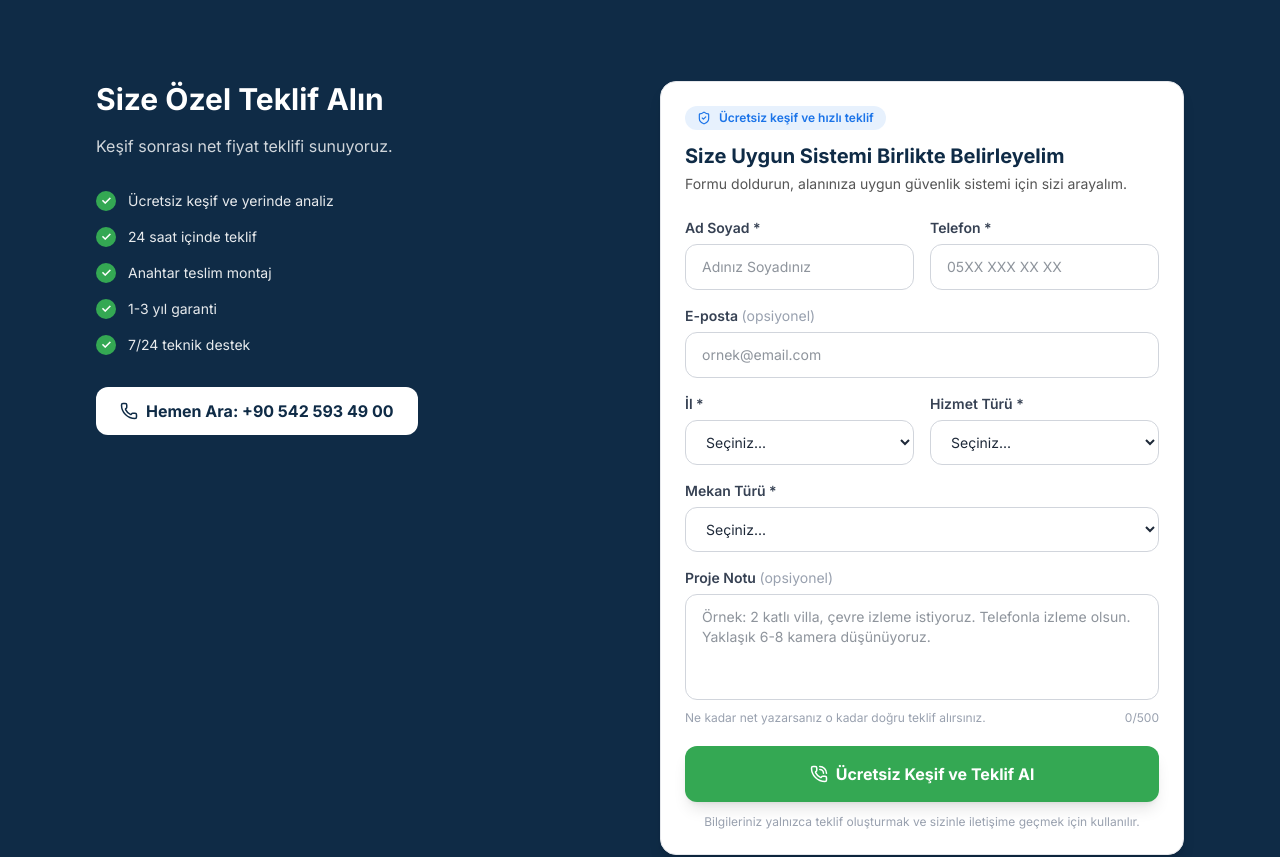
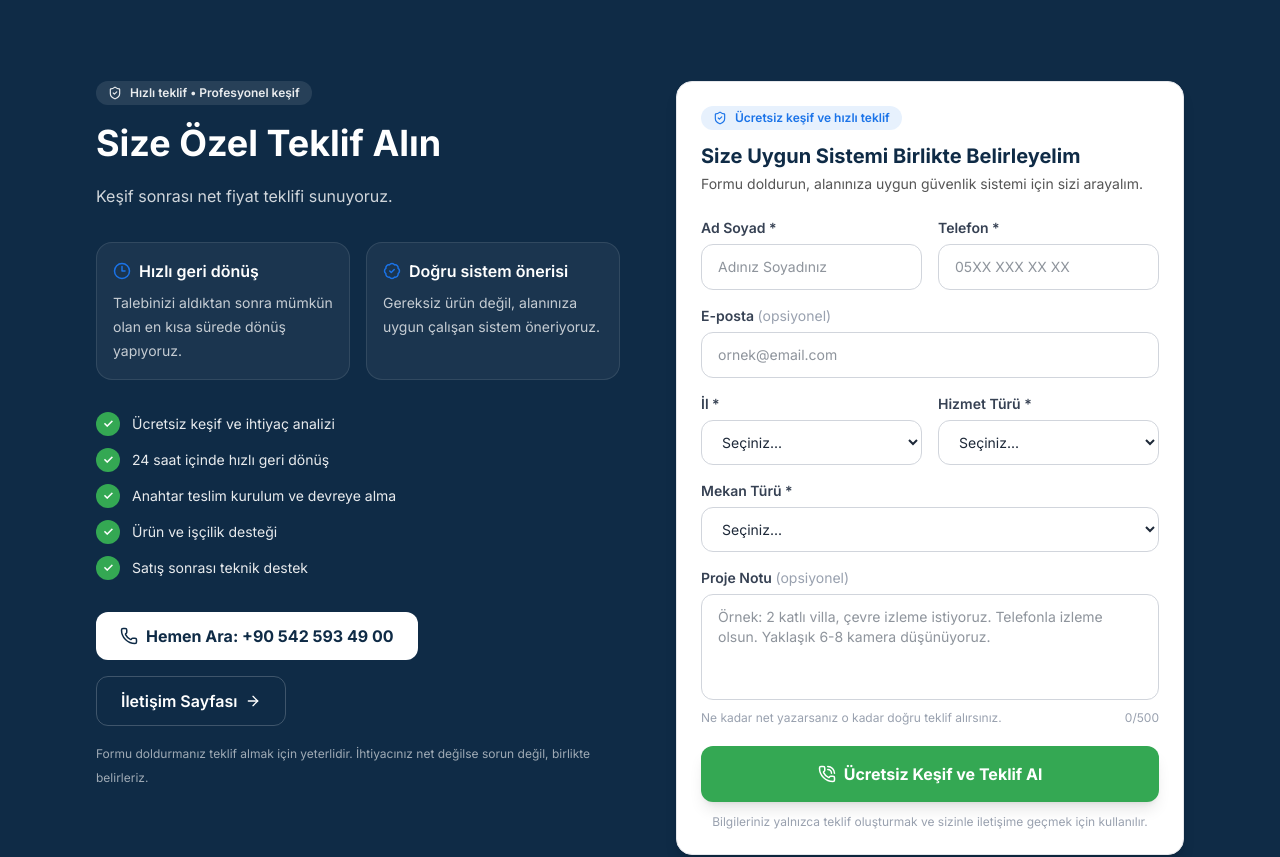
Before and after one commit to Alfasoylu/guvenlikservisi, a Next.js app: page /paketler-ve-fiyatlandirma in a window 1280 px wide. Shown: the part 2060-2917 px from the top of the page. Built offline with nearby package versions, Linux system fonts and the light colour scheme.

Commit message:
Enhance CTASection with new features and layout

```diff
--- a/src/components/sections/CTASection.tsx
+++ b/src/components/sections/CTASection.tsx
@@ -1,7 +1,7 @@
 import QuoteForm from "@/components/forms/QuoteForm";
 import { Container } from "@/components/ui/Container";
 import { siteConfig } from "@/data/site-config";
-import { Phone } from "lucide-react";
+import { Phone, ShieldCheck, Clock3, BadgeCheck, ArrowRight } from "lucide-react";
 
 interface CTASectionProps {
   title?: string;
@@ -10,31 +10,64 @@ interface CTASectionProps {
   bgClass?: string;
 }
 
+const guvenMaddeleri = [
+  "Ücretsiz keşif ve ihtiyaç analizi",
+  "24 saat içinde hızlı geri dönüş",
+  "Anahtar teslim kurulum ve devreye alma",
+  "Ürün ve işçilik desteği",
+  "Satış sonrası teknik destek",
+];
+
 export default function CTASection({
   title = "Ücretsiz Keşif ve Teklif Alın",
-  subtitle = "Uzman ekibimiz en kısa sürede sizi arayacak.",
+  subtitle = "Alanınıza uygun güvenlik sistemi için formu doldurun. Ekibimiz sizi arayıp ihtiyaca göre doğru çözümü netleştirsin.",
   defaultService = "",
   bgClass = "bg-primary",
 }: CTASectionProps) {
   return (
     <section id="quote-form" className={`py-16 md:py-24 ${bgClass}`}>
       <Container>
-        <div className="grid grid-cols-1 lg:grid-cols-2 gap-10 items-start">
-          {/* Sol: Bilgi */}
+        <div className="grid grid-cols-1 items-start gap-10 lg:grid-cols-2">
           <div className="text-white">
-            <h2 className="text-2xl sm:text-3xl font-bold mb-4">{title}</h2>
-            <p className="text-white/80 mb-8 leading-relaxed">{subtitle}</p>
+            <div className="mb-4 inline-flex items-center gap-2 rounded-full bg-white/10 px-3 py-1 text-xs font-semibold text-white/90">
+              <ShieldCheck size={14} />
+              Hızlı teklif • Profesyonel keşif
+            </div>
 
-            <ul className="space-y-4 mb-8">
-              {[
-                "Ücretsiz keşif ve yerinde analiz",
-                "24 saat içinde teklif",
-                "Anahtar teslim montaj",
-                "1-3 yıl garanti",
-                "7/24 teknik destek",
-              ].map((item, i) => (
-                <li key={i} className="flex items-center gap-3 text-white/90 text-sm">
-                  <span className="w-5 h-5 rounded-full bg-cta flex items-center justify-center flex-shrink-0 text-white text-xs font-bold">
+            <h2 className="mb-4 text-2xl font-bold leading-tight sm:text-3xl md:text-4xl">
+              {title}
+            </h2>
+
+            <p className="mb-8 max-w-xl text-sm leading-7 text-white/80 sm:text-base">
+              {subtitle}
+            </p>
+
+            <div className="mb-8 grid grid-cols-1 gap-4 sm:grid-cols-2">
+              <div className="rounded-2xl border border-white/10 bg-white/5 p-4">
+                <div className="mb-2 flex items-center gap-2 text-white">
+                  <Clock3 size={18} className="text-accent" />
+                  <span className="font-semibold">Hızlı geri dönüş</span>
+                </div>
+                <p className="text-sm leading-6 text-white/75">
+                  Talebinizi aldıktan sonra mümkün olan en kısa sürede dönüş yapıyoruz.
+                </p>
+              </div>
+
+              <div className="rounded-2xl border border-white/10 bg-white/5 p-4">
+                <div className="mb-2 flex items-center gap-2 text-white">
+                  <BadgeCheck size={18} className="text-accent" />
+                  <span className="font-semibold">Doğru sistem önerisi</span>
+                </div>
+                <p className="text-sm leading-6 text-white/75">
+                  Gereksiz ürün değil, alanınıza uygun çalışan sistem öneriyoruz.
+                </p>
+              </div>
+            </div>
+
+            <ul className="mb-8 space-y-3">
+              {guvenMaddeleri.map((item) => (
+                <li key={item} className="flex items-center gap-3 text-sm text-white/90">
+                  <span className="flex h-6 w-6 shrink-0 items-center justify-center rounded-full bg-cta text-xs font-bold text-white">
                     ✓
                   </span>
                   {item}
@@ -42,17 +75,33 @@ export default function CTASection({
               ))}
             </ul>
 
+            <div className="flex flex-wrap gap-4">
               <a
                 href={`tel:${siteConfig.phone.replace(/\s/g, "")}`}
-              className="inline-flex items-center gap-2 bg-white text-primary font-bold px-6 py-3 rounded-xl hover:bg-white/90 transition-colors"
+                className="inline-flex items-center gap-2 rounded-xl bg-white px-6 py-3 font-bold text-primary transition-colors hover:bg-white/90"
               >
                 <Phone size={18} />
                 Hemen Ara: {siteConfig.phone}
               </a>
+
+              <a
+                href="/iletisim"
+                className="inline-flex items-center gap-2 rounded-xl border border-white/20 px-6 py-3 font-semibold text-white transition-colors hover:bg-white/10"
+              >
+                İletişim Sayfası
+                <ArrowRight size={16} />
+              </a>
             </div>
 
-          {/* Sağ: Form */}
+            <p className="mt-4 text-xs leading-6 text-white/60">
+              Formu doldurmanız teklif almak için yeterlidir. İhtiyacınız net değilse sorun değil,
+              birlikte belirleriz.
+            </p>
+          </div>
+
+          <div className="lg:pl-4">
             <QuoteForm defaultService={defaultService} />
+          </div>
         </div>
       </Container>
     </section>
```
Lines whose indentation alone changed are shown as unchanged.
